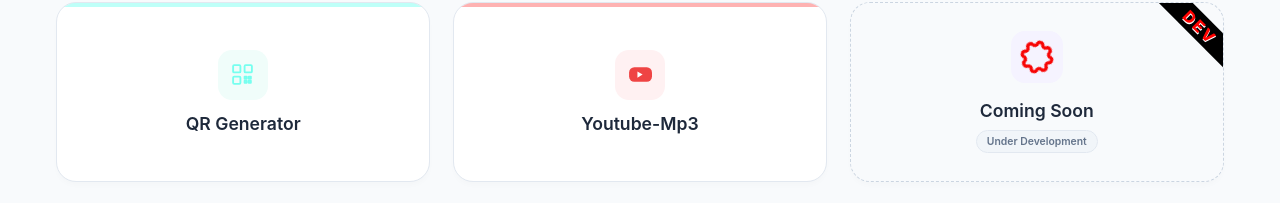
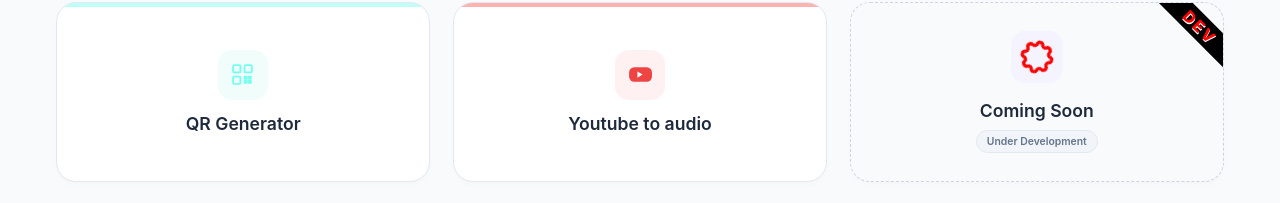
Before and after one commit to krAnkit2000/Quicktool, a React (Create React App) app: page / in a window 1280 px wide. Shown: the part 487-690 px from the top of the page. Built offline with nearby package versions, Linux system fonts and the light colour scheme.

Commit message:
add youtube to Adio code

```diff
--- a/src/components/Dashboard.js
+++ b/src/components/Dashboard.js
@@ -13,7 +13,7 @@ const Dashboard = () => {
     { id: 'uuid',             title: 'UUID',            active: true  },
     { id: 'img-bgremove',     title: 'Img BgRemove',    active: true  },
     { id: 'qr-gen',           title: 'QR Generator',    active: true  },
-    { id: 'VideoConverter',   title: 'Youtube-Mp3',      active: true  },
+    { id: 'VideoConverter',   title: 'Youtube to audio',      active: true  },
     { id: 'empty',            title: 'Empty',           active: false },
   ];
 
```
Also changed, not shown: 1 other file (tests, documents, lock files or other folders).
